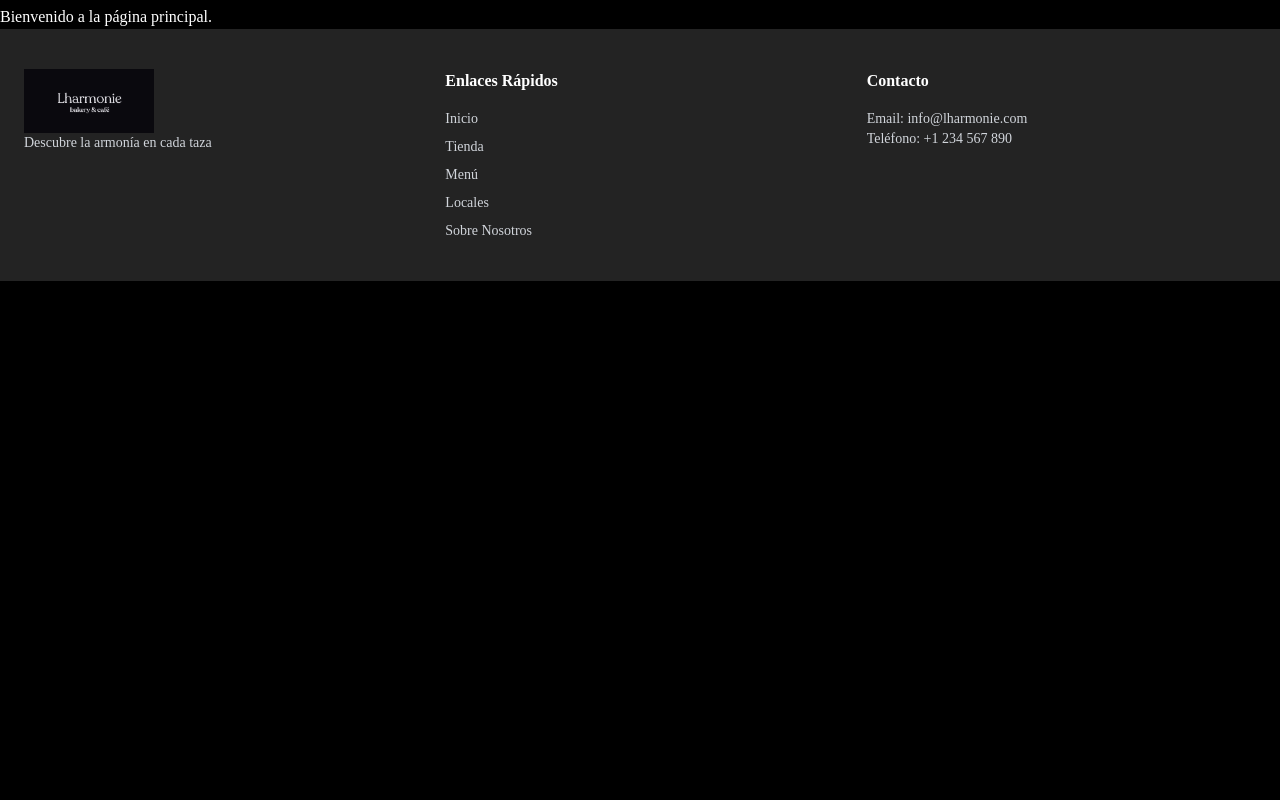
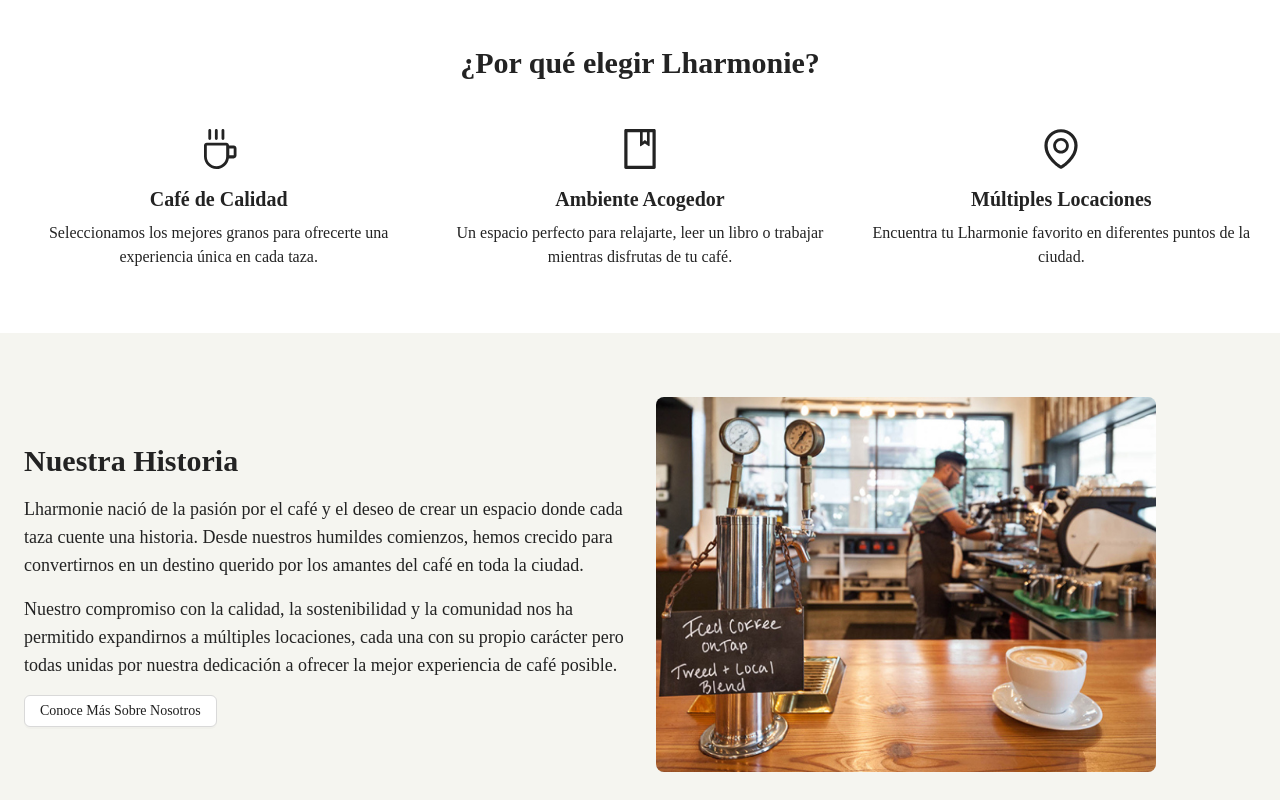
Before and after one commit to EfraquinDevelopment/lharmonie-front, a Next.js app: page /home in a window 1280 px wide. Shown: the part 820-1620 px from the top of the page. Before the commit the page ends 1101 px from the top, so only its background shows below. Built offline with nearby package versions, Linux system fonts and the light colour scheme.

Commit message:
add our history component

```diff
--- /dev/null
+++ b/src/app/home/components/features-section.tsx
@@ -0,0 +1,33 @@
+import { CoffeeOutlined, BookOutlined, EnvironmentOutlined } from '@ant-design/icons';
+
+import React from 'react'
+
+const FeaturesSection = () => {
+  return (
+
+    <section className="py-16 w-full bg-white text-lharmonie-secondary">
+        <div className="container mx-auto px-4 md:px-6">
+            <h2 className="text-3xl font-bold text-center mb-12 ">¿Por qué elegir Lharmonie?</h2>
+            <div className="grid grid-cols-1 md:grid-cols-3 gap-8">
+                <div className="flex flex-col items-center text-center">
+                    <CoffeeOutlined className="text-[40px] mb-4" />
+                    <h3 className="text-xl font-semibold mb-2">Café de Calidad</h3>
+                    <p>Seleccionamos los mejores granos para ofrecerte una experiencia única en cada taza.</p>
+                </div>
+                <div className="flex flex-col items-center text-center">
+                    <BookOutlined className="text-[40px] mb-4" />
+                    <h3 className="text-xl font-semibold mb-2">Ambiente Acogedor</h3>
+                    <p>Un espacio perfecto para relajarte, leer un libro o trabajar mientras disfrutas de tu café.</p>
+                </div>
+                <div className="flex flex-col items-center text-center">
+                    <EnvironmentOutlined className="text-[40px] mb-4" />
+                    <h3 className="text-xl font-semibold mb-2">Múltiples Locaciones</h3>
+                    <p>Encuentra tu Lharmonie favorito en diferentes puntos de la ciudad.</p>
+                </div>
+            </div>
+        </div>
+    </section>
+  )
+}
+
+export default FeaturesSection
--- /dev/null
+++ b/src/app/home/components/our-history.tsx
@@ -0,0 +1,38 @@
+import { Button } from 'antd'
+import Image from 'next/image'
+import Link from 'next/link'
+import React from 'react'
+
+const OurHistory = () => {
+  return (
+   <section className="py-16 w-full  bg-[#F5F5F0]">
+   <div className=" px-4 container mx-auto md:px-6">
+     <div className="flex flex-col md:flex-row items-center gap-8">
+       <div className="md:w-1/2">
+         <h2 className="text-3xl font-bold mb-4 text-[#232323]">Nuestra Historia</h2>
+         <p className="text-lg mb-4 text-[#232323]">
+           Lharmonie nació de la pasión por el café y el deseo de crear un espacio donde cada taza cuente una historia. Desde nuestros humildes comienzos, hemos crecido para convertirnos en un destino querido por los amantes del café en toda la ciudad.
+         </p>
+         <p className="text-lg mb-4 text-[#232323]">
+           Nuestro compromiso con la calidad, la sostenibilidad y la comunidad nos ha permitido expandirnos a múltiples locaciones, cada una con su propio carácter pero todas unidas por nuestra dedicación a ofrecer la mejor experiencia de café posible.
+         </p>
+         <Button>
+           <Link href="/sobre-nosotros">Conoce Más Sobre Nosotros</Link>
+         </Button>
+       </div>
+       <div className="md:w-1/2">
+         <Image
+           src="/test-1.png"
+           alt="Lharmonie Café"
+           width={500}
+           height={500}
+           className="rounded-lg"
+         />
+       </div>
+     </div>
+   </div>
+ </section>
+  )
+}
+
+export default OurHistory
--- a/src/app/home/page.tsx
+++ b/src/app/home/page.tsx
@@ -1,9 +1,13 @@
-import HomeBanner from "@/components/home-banner";
+import FeaturesSection from "@/app/home/components/features-section";
+import HomeBanner from "@/app/home/components/home-banner";
+import OurHistory from "@/app/home/components/our-history";
 
 const Home = () => {
   return (
     <>
       <HomeBanner />
+      <FeaturesSection/>
+      <OurHistory/>
       <h1>Home</h1>
       <p>Bienvenido a la página principal.</p>
     </>
```
Also changed, not shown: public/test-1.png (added), src/app/home/components/home-banner.tsx (renamed from src/components/home-banner.tsx).
